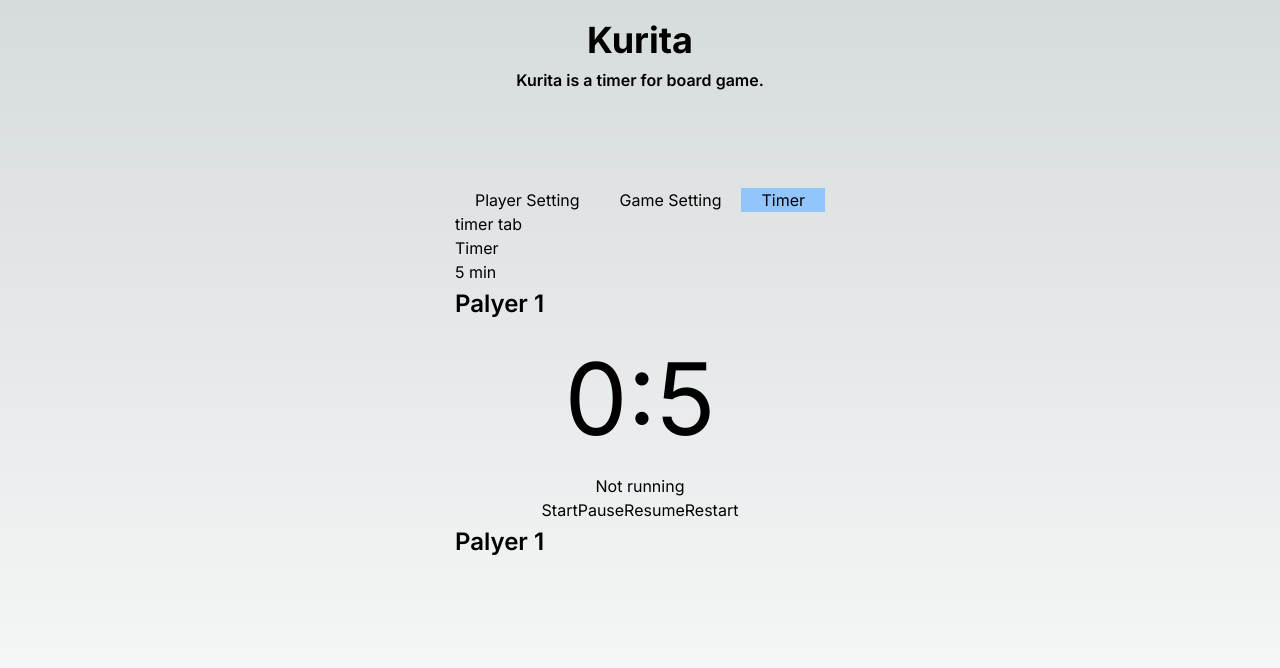
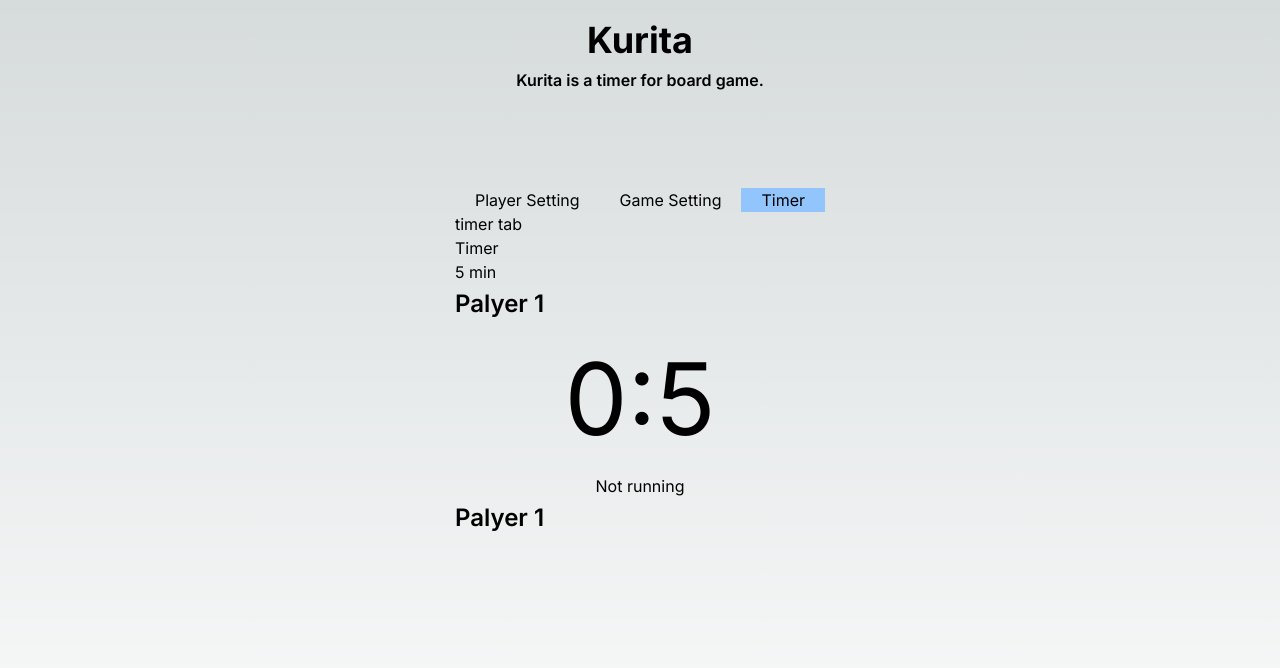
Before and after one commit to tomato3713/kurita, a Next.js app: page / in a window 1280 px wide. Both pictures are taken after a click on the button "Timer". Shown: the top 668 px of the page. Built offline with nearby package versions, Linux system fonts and the light colour scheme.

Commit message:
move useTimer

```diff
--- a/src/app/components/Timer.tsx
+++ b/src/app/components/Timer.tsx
@@ -1,40 +1,33 @@
 import React from "react";
-import { useTimer } from "react-timer-hook";
 
 type TimerProps = {
-  expiryTimestamp: Date;
-  handleExpired?: () => void;
+  handleReset: () => void;
+  handleStart: () => void;
+  handlePause: () => void;
+  handleResume: () => void;
+  minutes: number;
+  seconds: number;
+  isRunning: boolean;
 };
 export const Timer: React.FC<TimerProps> = ({
-  expiryTimestamp,
-  handleExpired,
+  handlePause,
+  handleResume,
+  minutes,
+  seconds,
+  isRunning,
 }) => {
-  const { seconds, minutes, isRunning, start, pause, resume, restart } =
-    useTimer({
-      expiryTimestamp,
-      onExpire: handleExpired,
-      autoStart: false,
-    });
-
   return (
     <div style={{ textAlign: "center" }}>
       <div style={{ fontSize: "100px" }}>
-        <span>{minutes}</span>:<span>{seconds}</span>
+        <button
+          onClick={() => {
+            isRunning ? handlePause() : handleResume();
+          }}
+        >
+          <span>{minutes}</span>:<span>{seconds}</span>
+        </button>
       </div>
       <p>{isRunning ? "Running" : "Not running"}</p>
-      <button onClick={start}>Start</button>
-      <button onClick={pause}>Pause</button>
-      <button onClick={resume}>Resume</button>
-      <button
-        onClick={() => {
-          // Restarts to 5 minutes timer
-          const time = new Date();
-          time.setSeconds(time.getSeconds() + 300);
-          restart(time);
-        }}
-      >
-        Restart
-      </button>
     </div>
   );
 };
--- a/src/app/page.tsx
+++ b/src/app/page.tsx
@@ -3,6 +3,7 @@
 import { useState } from "react";
 import { Tab, TabItem } from "./components/Tab";
 import { Timer } from "./components/Timer";
+import { useTimer } from "react-timer-hook";
 
 type TimerTabProps = {
   players: Player[];
@@ -14,6 +15,7 @@ const TimerTab: React.FC<TimerTabProps> = ({ players, gameSetting }) => {
   const handlePlayerClick = (player: Player) => {
     return () => {
       setActivePlayer(player);
+      restart(timestamp, true);
     };
   };
 
@@ -24,6 +26,13 @@ const TimerTab: React.FC<TimerTabProps> = ({ players, gameSetting }) => {
     console.log("expired");
   };
 
+  const { seconds, minutes, isRunning, start, pause, resume, restart } =
+    useTimer({
+      expiryTimestamp: timestamp,
+      onExpire: handleExpired,
+      autoStart: false,
+    });
+
   return (
     <div className="timer-tab">
       timer tab
@@ -31,7 +40,14 @@ const TimerTab: React.FC<TimerTabProps> = ({ players, gameSetting }) => {
       <div>{gameSetting.span} min</div>
       <div>
         <PlayerIcon player={activePlayer} />
-        <Timer expiryTimestamp={timestamp} handleExpired={handleExpired} />
+        <Timer
+          minutes={minutes}
+          seconds={seconds}
+          isRunning={isRunning}
+          handleStart={start}
+          handlePause={pause}
+          handleResume={resume}
+        />
       </div>
       <div className="flex">
         {players.map((player) => {
```
